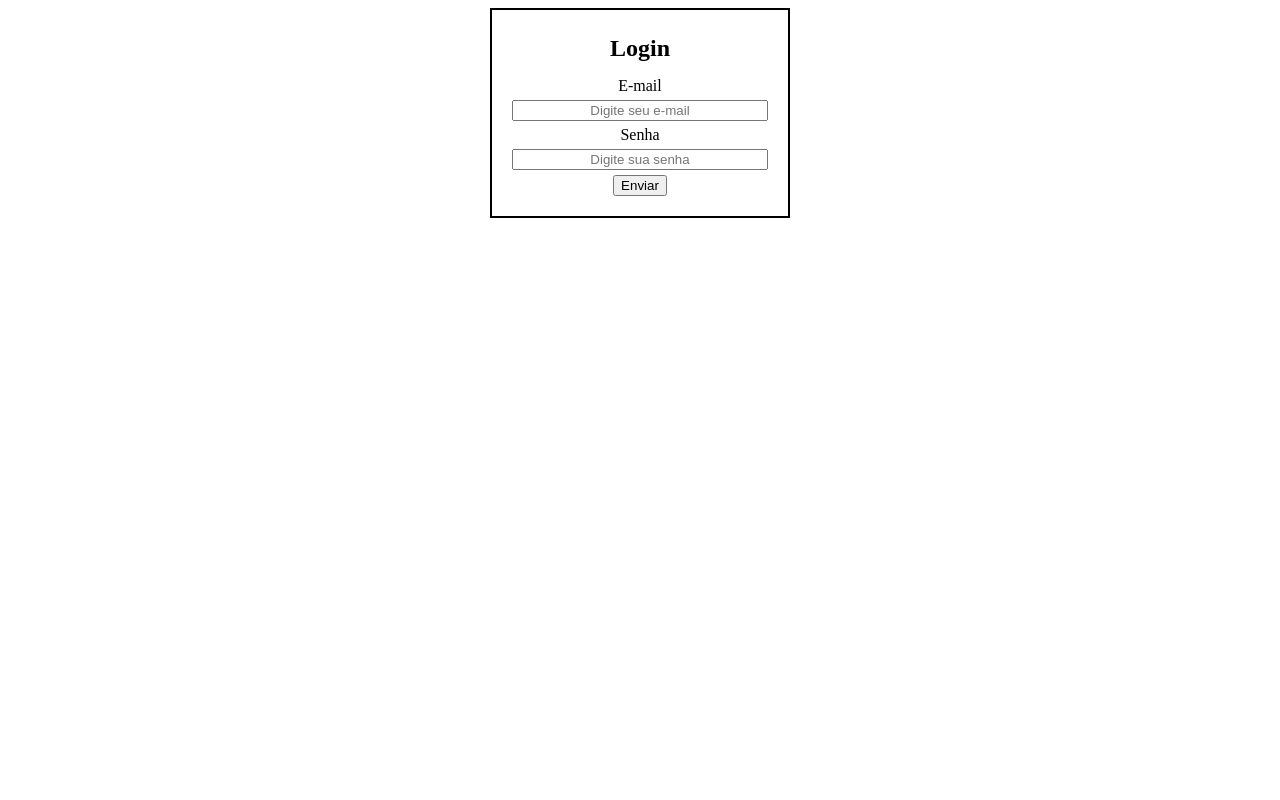
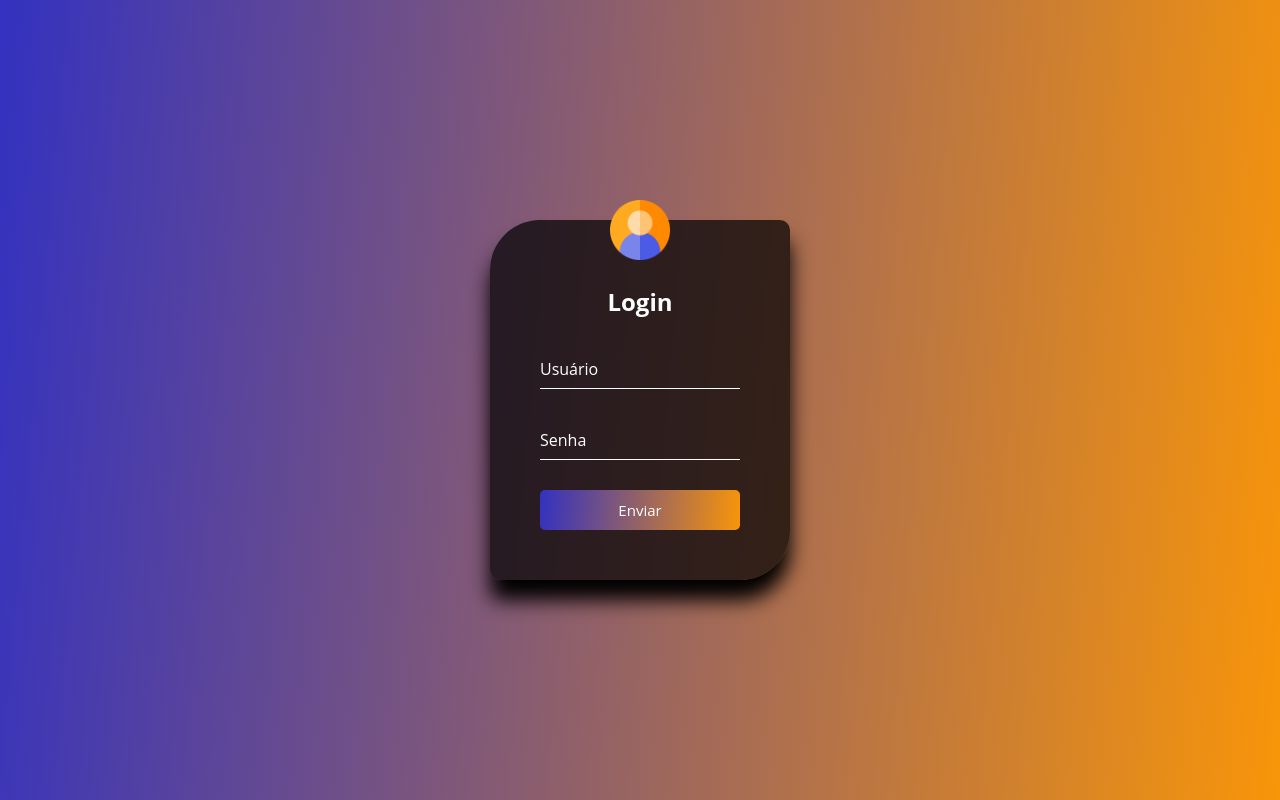
Before and after one commit to eligoncalves13/DEVInHouse-M1S01, a plain HTML site: page Ex 2 - Login/index.html in a window 1280 px wide. Drawn offline with Linux system fonts and the light colour scheme.

Commit message:
second commit

```diff
--- a/Ex 2 - Login/index.html
+++ b/Ex 2 - Login/index.html
@@ -5,44 +5,28 @@
     <meta http-equiv="X-UA-Compatible" content="IE=edge">
     <meta name="viewport" content="width=device-width, initial-scale=1.0">
     <title>Login</title>
-    <!--Internal Style Sheet-->
-    <style type="text/css">
-        * {
-            box-sizing: border-box;
-        }
-
-        .login{
-            width: 300px;
-            margin: 0 auto;
-            padding: 20px;
-            border: 2px solid #000;
-            text-align: center;
-        }
-
-        .login h1{
-            margin-top: 5px;
-            margin-bottom: 15px;
-        }
-
-        input, label{
-            width: 100%;
-            text-align: center;
-            margin-top: 5px;
-            margin-bottom: 5px;
-        }
-    </style>
-
+    <link href="style.css" rel="stylesheet">
 </head>
 <body>
-    <section class="login">
-        <h1>Login</h1>
+    <main class="login_container">
+        <section class="user_image">
+            <img src="user.png" alt="Icone de Usuário">
+        </section>
+        <h2>Login</h2>
         <form>
-            <label for="email">E-mail</label>
-            <input type="email" placeholder="Digite seu e-mail">
-            <label for="password">Senha</label>
-            <input type="password" placeholder="Digite sua senha">
+            <div class="input_container">
+                <input type="text" id="user" name="user" required>
+                <label for="email">Usuário</label>
+
+            </div>
+            <div class="input_container">
+                <input type="password" id="password" name="email" required>
+                <label for="password">Senha</label>
+            </div>
+
+
             <button type="submit">Enviar</button>
         </form>
-    </section>
+    </main>
 </body>
 </html>
--- /dev/null
+++ b/Ex 2 - Login/style.css
@@ -0,0 +1,95 @@
+* {
+    box-sizing: border-box;
+    padding: 0;
+    margin: 0;
+}
+
+body {
+    background: rgb(51, 49, 192);
+    background: linear-gradient(95deg, rgb(51, 49, 192), rgb(248, 149, 9));
+    font-family: 'Open Sans', sans-serif;
+    height: 100vh;
+    display: flex;
+    align-items: center;
+    justify-content: center;
+}
+
+.user_image {
+    margin: 0 auto;
+    width: 60px;
+    position: absolute;
+    top: -20px;
+    left: 0;
+    right: 0;
+}
+
+.user_image img{
+    width: 100%;
+}
+
+.login_container {
+    background-color: rgba(0, 0, 0, 0.7);
+    border-radius: 50px 10px;
+    box-shadow: 0 20px 20px;
+    padding: 50px;
+    position: relative;
+    width: 300px;
+}
+
+.login_container h2 {
+    color: rgb(255, 255, 255);
+    text-align: center;
+    margin: 15px 0 30px;
+}
+
+.login_container .input_container {
+    position: relative;
+}
+
+.login_container input {
+    background: transparent;
+    border: none;
+    border-bottom: 1px solid rgb(255, 255, 255);
+    color: rgb(255, 255, 255);
+    font-size: 17px;
+    letter-spacing: 1px;
+    outline: none;
+    margin-bottom: 30px;
+    padding: 10px;
+    width: 100%;
+}
+
+.login_container label {
+    color: rgb(255, 255, 255);
+    font-size: 16px;
+    padding: 10px 0;
+    pointer-events: none;
+    transition: 0.5s;
+    position: absolute;
+    top: 0;
+    left: 0;
+}
+
+.login_container input:focus~label,
+.login_container input:valid~label {
+    font-size: 12px;
+    padding: 5px;
+    top: -20px;
+}
+
+.login_container button {
+    background: linear-gradient(95deg, rgb(51, 49, 192), rgb(248, 149, 9));
+    border: none;
+    border-radius: 5px;
+    color: rgb(255, 255, 255);
+    cursor: pointer;
+    font-family: 'Open Sans', sans-serif;
+    font-size: 15px;
+    outline: none;
+    height: 40px;
+    width: 100%;
+}
+
+.login_container button:hover{
+    box-shadow: 2px 5px 5px rgb(0, 0, 0);
+}
```
Also changed, not shown: Ex 1 - DEVInHouse/index.html (+3 -2 lines), Ex 2 - Login/user.png (added), 3 other files.
